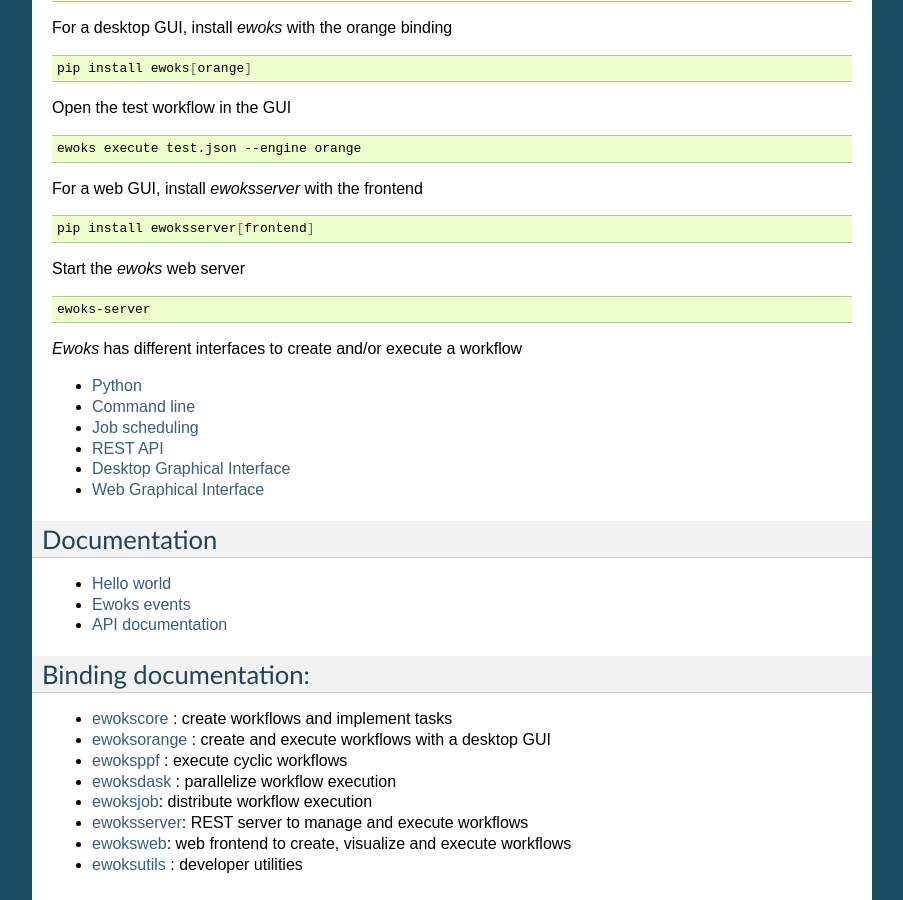
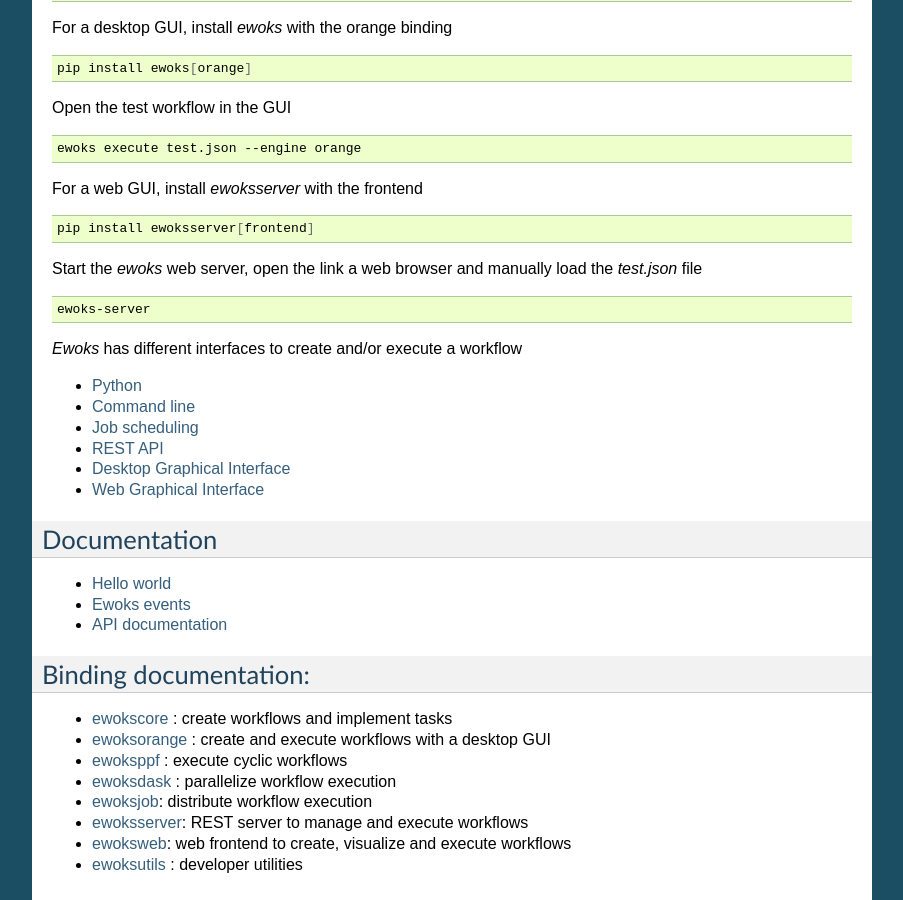
Before and after one commit to ewoks-kit/ewoks, a Sphinx documentation site: the page built from doc/index.rst, in a window 1280 px wide and 900 px high, scrolled down 600 px. Shown: the whole window, without its empty margins (198-1101 px from the left). Built offline with Sphinx 7.4.7, drawn with Linux system fonts in a browser that asks for light colours; pages that are not in the unit, such as notebooks, are missing from menus.

Commit message:
update docs

```diff
--- a/doc/index.rst
+++ b/doc/index.rst
@@ -53,7 +53,7 @@ For a web GUI, install *ewoksserver* with the frontend
 
 	pip install ewoksserver[frontend]
 
-Start the *ewoks* web server
+Start the *ewoks* web server, open the link a web browser and manually load the `test.json` file
 
 .. code:: bash
 
```
